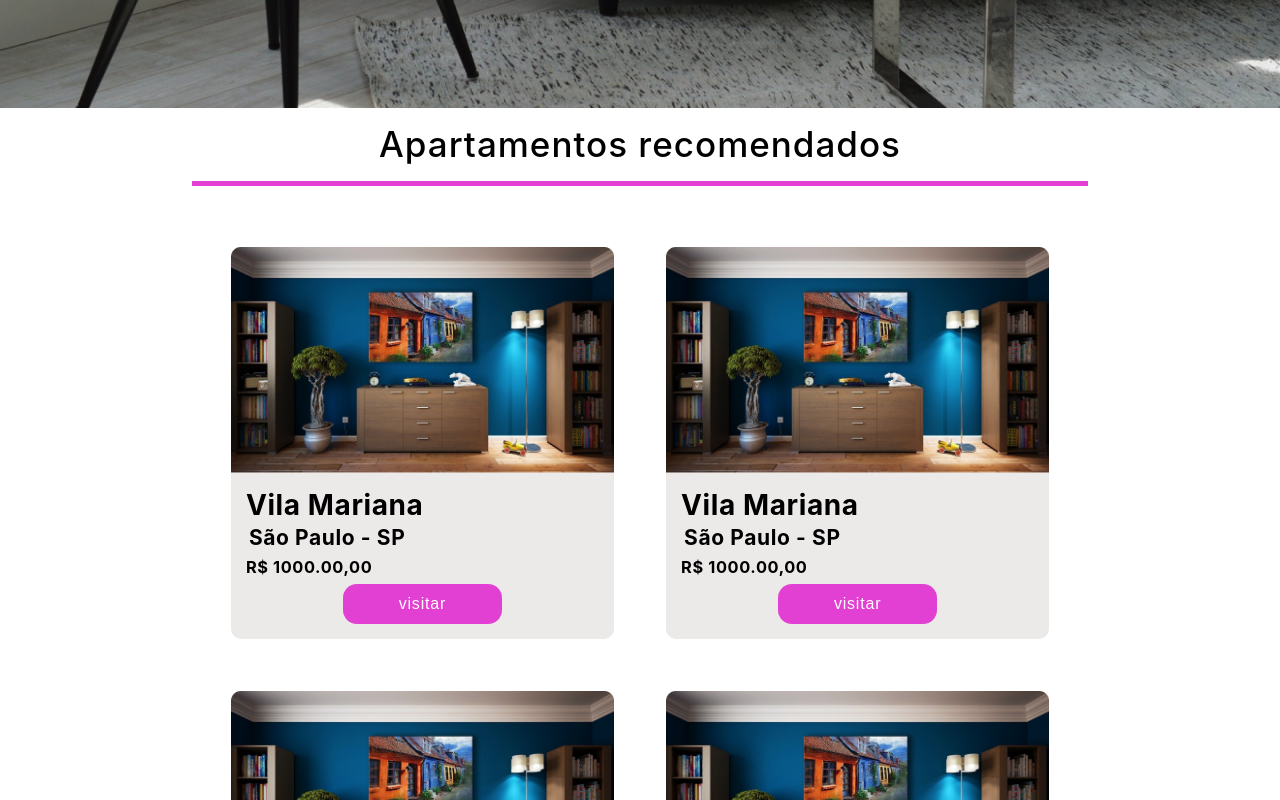
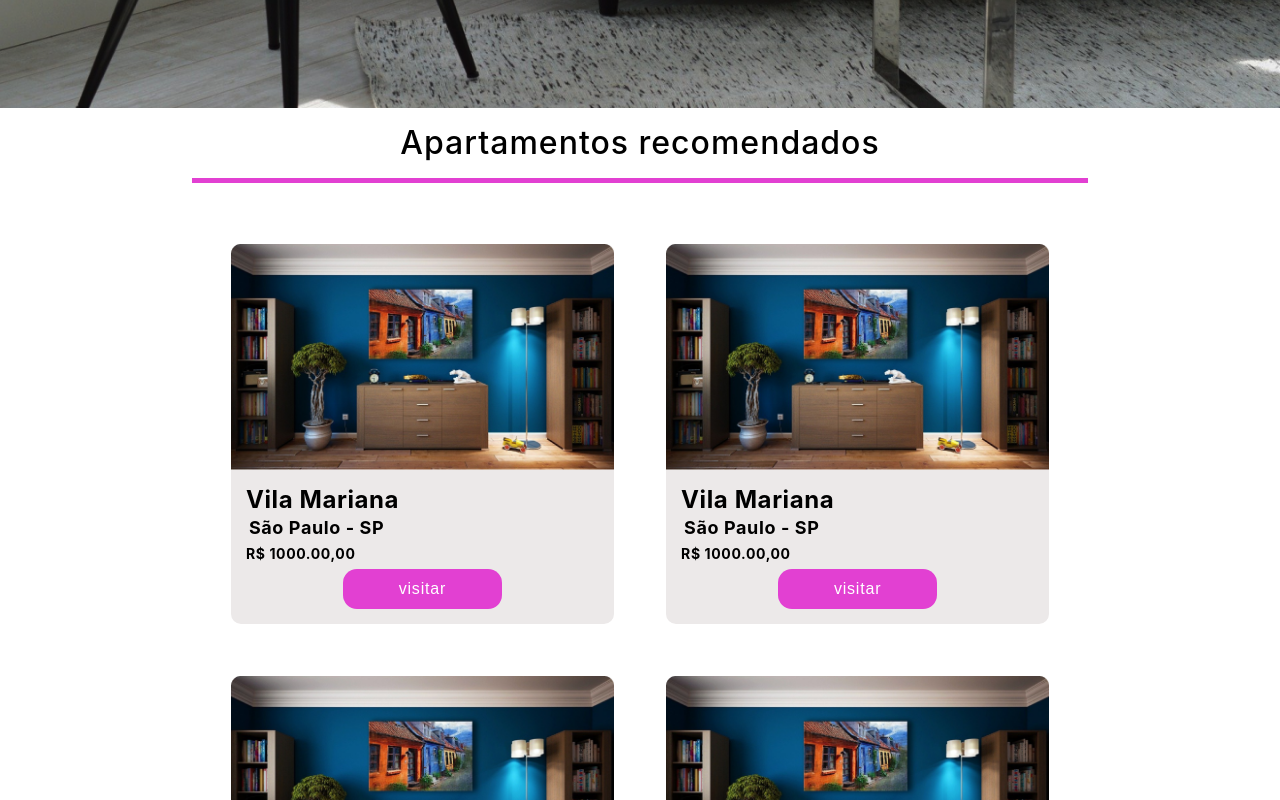
Before and after one commit to Dream-House-Grupo-9/Dream-House-web, a React (Create React App) app in the folder dream-house/: page / in a window 1280 px wide. Shown: the part 600-1400 px from the top of the page. Built offline with nearby package versions, Linux system fonts and the light colour scheme.

Commit message:
excluindo node modules

```diff
--- a/dream-house/src/css/card.css
+++ b/dream-house/src/css/card.css
@@ -18,7 +18,7 @@
     flex-direction: column;
     border-bottom-left-radius: 10px;
     border-bottom-right-radius: 10px;
-    font-size: 14px;
+    font-size: 12px;
     font-weight: 200;
     letter-spacing: 0.6px;
     padding: 15px;
--- a/dream-house/src/css/home.css
+++ b/dream-house/src/css/home.css
@@ -57,7 +57,7 @@ main{
     padding-bottom: 16px;
     border-bottom: 5px #E240D2 solid;
     font-weight: 550;
-    font-size: 35px;
+    font-size: 32px;
     letter-spacing: 1px;
 }
 
```
